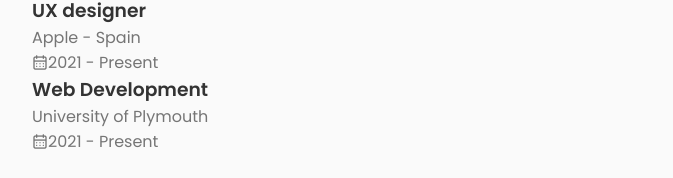
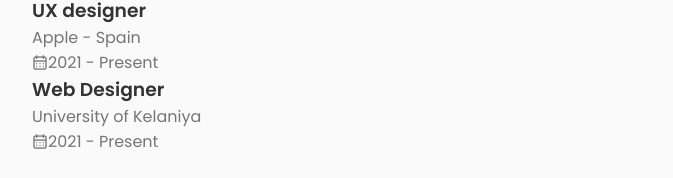
Before and after one commit to Nelithhh/Nelith-Portfolio, a React (Vite) app: page / in a window 1280 px wide. Shown: the part 3109-3287 px from the top of the page, without its empty margins (124-797 px from the left). Built offline with nearby package versions, Linux system fonts and the light colour scheme.

Commit message:
Update Qualifications.jsx

```diff
--- a/src/components/qualifications/Qualifications.jsx
+++ b/src/components/qualifications/Qualifications.jsx
@@ -20,7 +20,7 @@ function Qualifications() {
             </div>
 
         <div className="qualification__sections">
-            <div className="qualification__content">
+            <div className="qualification__content qualification__content-active">
                 <div className="qualification__data">
                     <div>
                         <h3 className="qualification__title">BSc Hons Software Engineering</h3>
@@ -139,9 +139,9 @@ function Qualifications() {
 
                 <div className="qualification__data">
                     <div>
-                        <h3 className="qualification__title">Web Development</h3>
+                        <h3 className="qualification__title">Web Designer</h3>
                         <span className="qualification__subtitle">
-                            University of Plymouth
+                            University of Kelaniya
                         </span>
                         <div className="qualification__calender">
                             <i className="uil uil-calendar-alt"></i>
```
